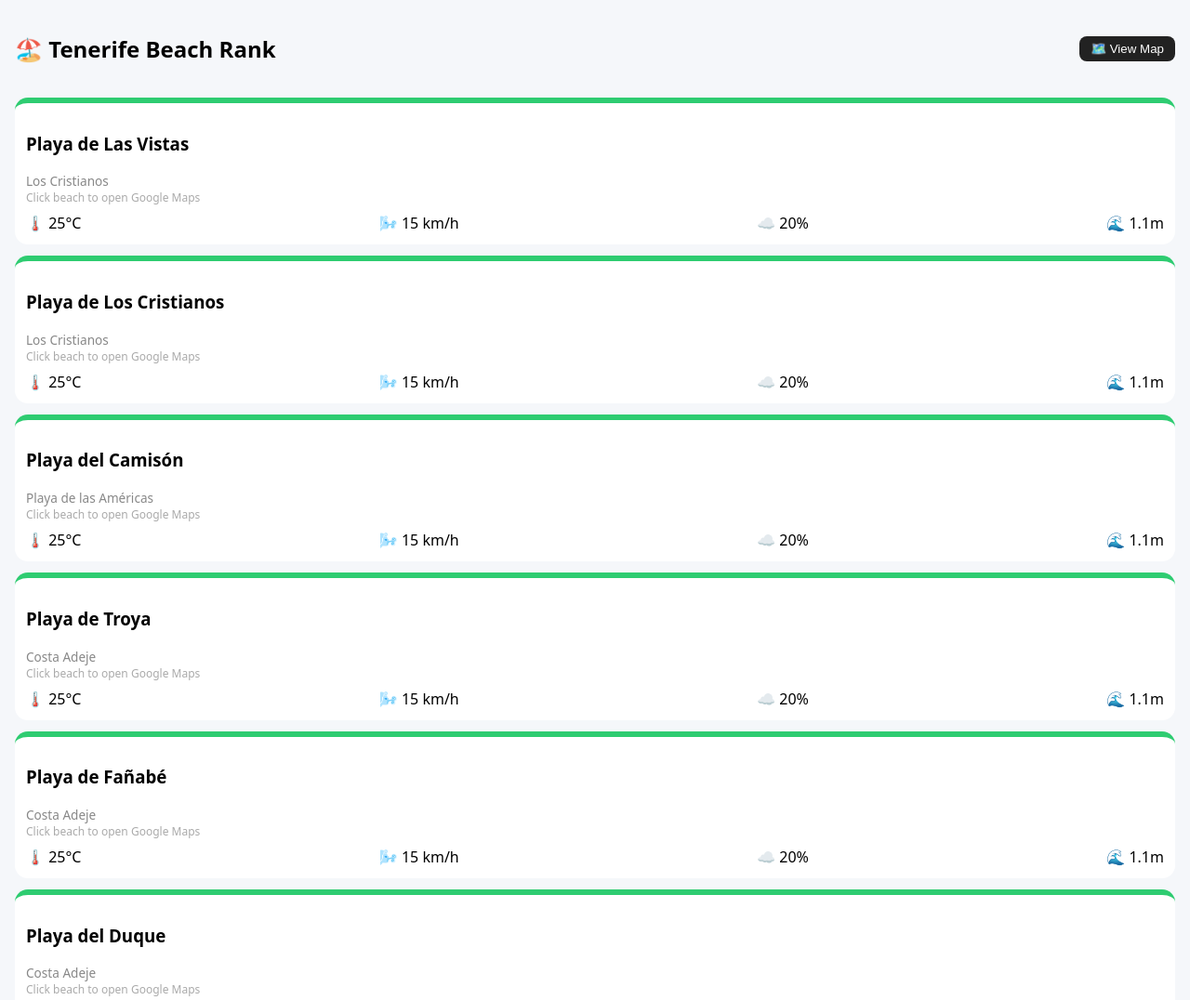
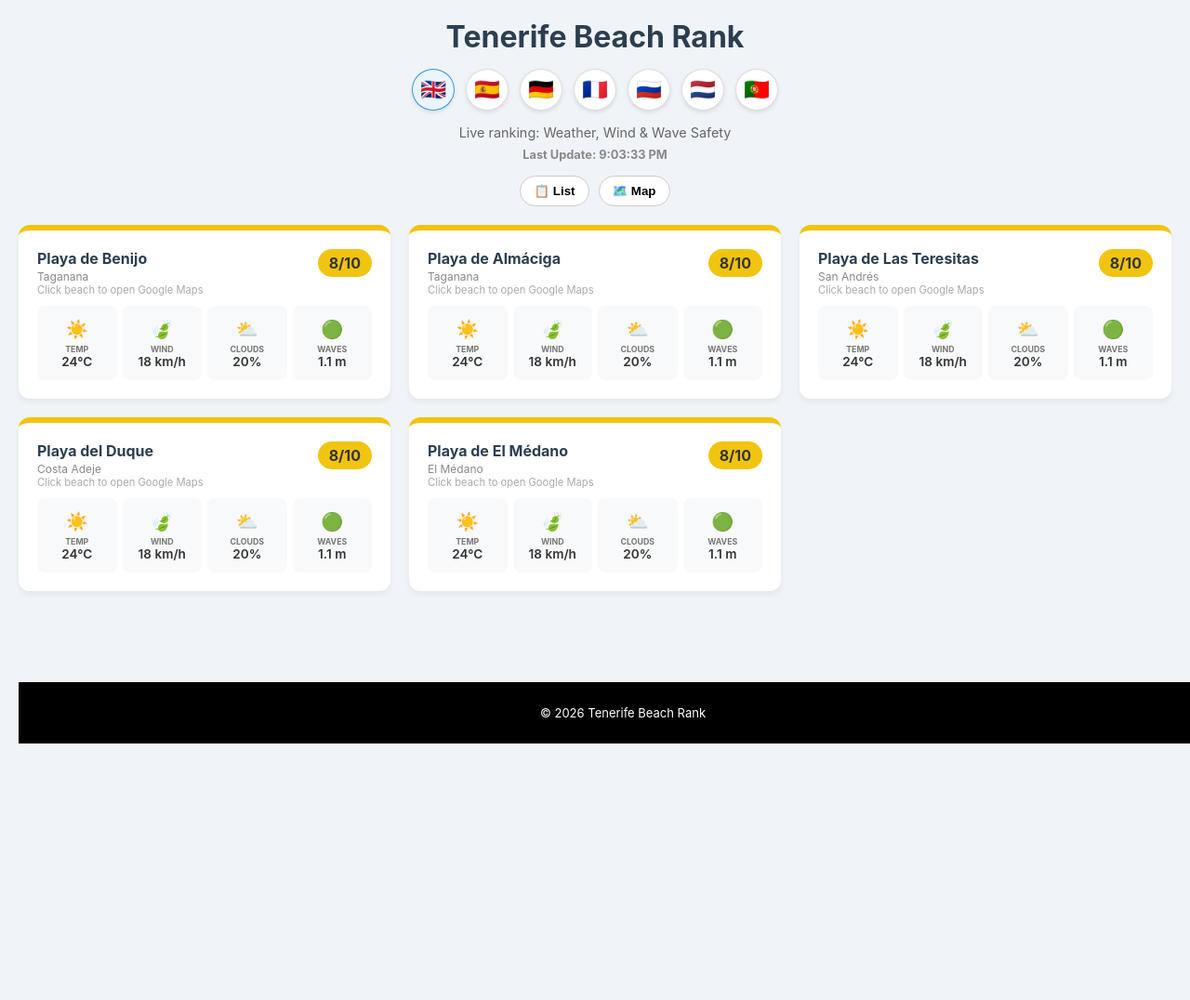
Before and after one commit to DataRaul/ranking-tenerife-beaches, a plain HTML site: page index.html in a window 1280 px wide. Shown: the top 1076 px of the page at 93% size. After the commit the page ends 800 px from the top, so only its background shows below. Drawn offline with nearby package versions, Linux system fonts and the light colour scheme.

Commit message:
Update index.html

```diff
--- a/index.html
+++ b/index.html
@@ -2,185 +2,215 @@
 <html lang="en">
 <head>
 <meta charset="UTF-8">
-<title>🏖️ Tenerife Beach Rank</title>
 <meta name="viewport" content="width=device-width, initial-scale=1.0">
-
-
+<title>Tenerife Beach Rank + Safety Flags</title>
+<link rel="stylesheet" href="https://unpkg.com/leaflet@1.9.4/dist/leaflet.css" />
 <style>
+:root {
+  --bg-color:#f0f4f8;
+  --card-bg:#ffffff;
+  --text-main:#333;
+  --text-light:#666;
+  --green:#2ecc71;
+  --yellow:#f1c40f;
+  --red:#e74c3c;
+  --footer-bg:#000;
+}
 body {
-font-family: system-ui, sans-serif;
-background: #f5f7fa;
-margin: 0;
-padding: 16px;
+  font-family:-apple-system,BlinkMacSystemFont,"Segoe UI",Roboto,Helvetica,Arial,sans-serif;
+  background:var(--bg-color);
+  margin:0;
+  padding:20px;
+  padding-bottom:120px;
+  color:var(--text-main);
 }
-header {
-display: flex;
-justify-content: space-between;
-align-items: center;
-}
-button {
-padding: 6px 12px;
-border-radius: 8px;
-border: none;
-background: #222;
-color: white;
-cursor: pointer;
-}
-#listView, #mapView { margin-top: 16px; }
-.card {
-background: white;
-border-radius: 14px;
-padding: 12px;
-margin-bottom: 12px;
-border-top: 6px solid transparent;
-}
-.card.green { border-top-color: #2ecc71; }
-.card.yellow { border-top-color: #f1c40f; }
-.card.red { border-top-color: #e74c3c; }
-.beach-name a { color: #000; text-decoration: none; }
-.beach-town { color: #888; font-size: 0.85em; }
-.beach-map-hint { font-size: 0.75em; color: #aaa; }
-.metrics { display: flex; justify-content: space-between; margin-top: 8px; }
-#mapView {
-position: relative;
-height: 80vh;
-background: url("https://upload.wikimedia.org/wikipedia/commons/5/55/Tenerife_relief_map.png") center/contain no-repeat;
-}
-.marker {
-position: absolute;
-width: 12px;
-height: 12px;
-border-radius: 50%;
-transform: translate(-50%, -50%);
-}
-.marker.green { background: #2ecc71; }
-.marker.yellow { background: #f1c40f; }
-.marker.red { background: #e74c3c; }
+header { text-align:center; margin-bottom:20px }
+h1 { margin:0; font-size:2rem; color:#2c3e50 }
+.subtitle { color:var(--text-light); font-size:.9rem; }
+.last-updated { font-size:.8rem; color:#888; margin-top:8px; font-weight:bold; }
+.lang-switcher { margin:15px 0; display:flex; justify-content:center; gap:12px; flex-wrap:wrap; }
+.lang-btn { background:#fff; border:1px solid #ddd; padding:8px; border-radius:50%; cursor:pointer; font-size:1.4rem; box-shadow:0 2px 4px rgba(0,0,0,.1); }
+.lang-btn.active { border-color:#3498db; background:#ebf5ff; }
+.view-toggle { display:flex; justify-content:center; gap:10px; margin:15px 0; }
+.view-toggle button { padding:8px 14px; border-radius:20px; border:1px solid #ccc; background:#fff; cursor:pointer; font-weight:600; }
+#map { height:70vh; max-width:1400px; margin:0 auto; border-radius:12px; display:none; }
+.beach-grid { display:grid; grid-template-columns:repeat(auto-fill,minmax(320px,1fr)); gap:20px; max-width:1400px; margin:0 auto; }
+.card { background:var(--card-bg); border-radius:12px; padding:20px; box-shadow:0 4px 6px rgba(0,0,0,.05); border-top:6px solid #ccc; transition: transform 0.2s; }
+.card:hover { transform: translateY(-3px); }
+.status-green { border-color:var(--green); }
+.status-yellow { border-color:var(--yellow); }
+.status-red { border-color:var(--red); }
+.card-header { display:flex; justify-content:space-between; align-items:flex-start; gap:10px; }
+.beach-name a { color:#2c3e50; text-decoration:none; font-weight:700; }
+.beach-town { font-size:.75rem; color:#888; margin-top:2px; }
+.beach-map-hint { font-size:.7rem; color:#aaa; }
+.score-badge { padding:5px 12px; border-radius:20px; font-weight:bold; color:#fff; }
+.status-green .score-badge { background:var(--green); }
+.status-yellow .score-badge { background:var(--yellow); color:#333; }
+.status-red .score-badge { background:var(--red); }
+.metrics { display:grid; grid-template-columns:repeat(4,1fr); gap:6px; margin-top:10px; }
+.metric-item { background:#f8f9fa; border-radius:8px; display:flex; flex-direction:column; align-items:center; justify-content:center; min-height:80px; }
+.metric-emoji { font-size:1.2rem; margin-bottom:4px; }
+.metric-label { font-size:.55rem; text-transform:uppercase; color:#777; font-weight:bold; }
+.metric-value { font-size:.85rem; font-weight:600; }
+.main-footer { background:var(--footer-bg); color:#fff; text-align:center; padding:25px 10px; position:fixed; bottom:0; width:100%; font-size:13px; }
 </style>
 </head>
 <body>
 <header>
-<h2>🏖️ Tenerife Beach Rank</h2>
-<div>
-<button id="toggleMap">🗺️ View Map</button>
-<button id="backBtn" hidden>⬅ Back</button>
+<h1 id="title-text">Tenerife Beach Rank</h1>
+<div class="lang-switcher">
+<button class="lang-btn active" id="btn-en" onclick="setLanguage('en')">🇬🇧</button>
+<button class="lang-btn" id="btn-es" onclick="setLanguage('es')">🇪🇸</button>
+<button class="lang-btn" id="btn-de" onclick="setLanguage('de')">🇩🇪</button>
+<button class="lang-btn" id="btn-fr" onclick="setLanguage('fr')">🇫🇷</button>
+<button class="lang-btn" id="btn-ru" onclick="setLanguage('ru')">🇷🇺</button>
+<button class="lang-btn" id="btn-nl" onclick="setLanguage('nl')">🇳🇱</button>
+<button class="lang-btn" id="btn-pt" onclick="setLanguage('pt')">🇵🇹</button>
+</div>
+<div class="subtitle" id="subtitle-text">Live ranking: Weather, Wind & Wave Safety</div>
+<div class="last-updated" id="last-update"></div>
+<div class="view-toggle">
+<button onclick="showList()">📋 List</button>
+<button onclick="showMap()">🗺️ Map</button>
 </div>
 </header>
 
+<div id="map"></div>
+<div id="app" class="beach-grid"></div>
+<footer class="main-footer">© 2026 Tenerife Beach Rank</footer>
 
-<div id="listView"></div>
-<div id="mapView" hidden></div>
+<script src="https://unpkg.com/leaflet@1.9.4/dist/leaflet.js"></script>
+<script>
+// === Languages ===
+const i18n = {
+  en:{title:"Tenerife Beach Rank",sub:"Live ranking: Weather, Wind & Waves",temp:"Temp",wind:"Wind",clouds:"Clouds",waves:"Waves",update:"Last Update"},
+  es:{title:"Ranking Playas Tenerife",sub:"Clasificación en vivo por clima, viento y olas",temp:"Temp",wind:"Viento",clouds:"Nubes",waves:"Olas",update:"Última act."},
+  de:{title:"Teneriffa Strand-Ranking",sub:"Live-Ranking nach Wetter, Wind & Wellen",temp:"Temp",wind:"Wind",clouds:"Wolken",waves:"Wellen",update:"Letztes Update"},
+  fr:{title:"Classement Plages Ténérife",sub:"Classement en direct (Météo, Vent, Vagues)",temp:"Temp",wind:"Vent",clouds:"Nuages",waves:"Vagues",update:"Mis à jour"},
+  ru:{title:"Рейтинг пляжей Тенерифе",sub:"Живой рейтинг: погода, ветер и волны",temp:"Темп.",wind:"Ветер",clouds:"Облака",waves:"Волны",update:"Обновлено"},
+  nl:{title:"Tenerife Strand Ranglijst",sub:"Live ranglijst op basis van weer en golven",temp:"Temp",wind:"Wind",clouds:"Wolken",waves:"Golven",update:"Laatste update"},
+  pt:{title:"Ranking Praias Tenerife",sub:"Ranking ao vivo baseado no clima e ondas",temp:"Temp",wind:"Vento",clouds:"Nuvens",waves:"Ondas",update:"Última atualiz."}
+};
 
+let currentLang='en';
 
-<script>
+// === Beaches ===
 const beaches = [
-// SOUTH
-{name:"Playa de Las Vistas",town:"Los Cristianos",lat:28.0518,lon:-16.7265,coast:"south"},
-{name:"Playa de Los Cristianos",town:"Los Cristianos",lat:28.0504,lon:-16.7226,coast:"south"},
-{name:"Playa del Camisón",town:"Playa de las Américas",lat:28.0531,lon:-16.7314,coast:"south"},
-{name:"Playa de Troya",town:"Costa Adeje",lat:28.0673,lon:-16.7363,coast:"south"},
-{name:"Playa de Fañabé",town:"Costa Adeje",lat:28.0877,lon:-16.7408,coast:"south"},
-{name:"Playa del Duque",town:"Costa Adeje",lat:28.0908,lon:-16.7431,coast:"south"},
-{name:"Playa del Duque Norte",town:"Costa Adeje",lat:28.0934,lon:-16.7456,coast:"south"},
-{name:"Playa Diego Hernández",town:"La Caleta",lat:28.1068,lon:-16.7565,coast:"south"},
-{name:"Playa Adeje",town:"Adeje",lat:28.1152,lon:-16.7656,coast:"south"},
-{name:"Playa Paraíso",town:"Playa Paraíso",lat:28.1256,lon:-16.7712,coast:"south"},
-{name:"Playa Callao Salvaje",town:"Callao Salvaje",lat:28.1221,lon:-16.7765,coast:"south"},
-{name:"Playa de Abama",town:"Guía de Isora",lat:28.1697,lon:-16.7932,coast:"south"},
-{name:"Playa San Juan",town:"Playa San Juan",lat:28.1789,lon:-16.8122,coast:"south"},
-{name:"Playa de Alcalá",town:"Alcalá",lat:28.1994,lon:-16.8286,coast:"south"},
-{name:"Playa de la Arena",town:"Puerto de Santiago",lat:28.2285,lon:-16.8407,coast:"south"},
-
-
-// EAST / MEDANO
-{name:"Playa de El Médano",town:"El Médano",lat:28.0435,lon:-16.5385,coast:"east"},
-{name:"Playa de la Tejita",town:"El Médano",lat:28.0333,lon:-16.5593,coast:"east"},
-{name:"Playa del Cabezo",town:"El Médano",lat:28.0478,lon:-16.5302,coast:"east"},
-{name:"Playa de la Pelada",town:"El Médano",lat:28.0573,lon:-16.5204,coast:"east"},
-{name:"Playa de Montaña Roja",town:"El Médano",lat:28.0333,lon:-16.5492,coast:"east"},
-
-
-// NORTH
-{name:"Playa Jardín",town:"Puerto de la Cruz",lat:28.4168,lon:-16.5574,coast:"north"},
-{name:"Playa Martiánez",town:"Puerto de la Cruz",lat:28.4189,lon:-16.5383,coast:"north"},
-{name:"Playa del Bollullo",town:"La Orotava",lat:28.4217,lon:-16.5165,coast:"north"},
-{name:"Playa de los Patos",town:"La Orotava",lat:28.4239,lon:-16.5076,coast:"north"},
-{name:"Playa de San Marcos",town:"Icod de los Vinos",lat:28.3753,lon:-16.7138,coast:"north"},
-{name:"Charco del Viento",town:"La Guancha",lat:28.3724,lon:-16.7022,coast:"north"},
-{name:"Playa de Garachico",town:"Garachico",lat:28.3736,lon:-16.7644,coast:"north"},
-{name:"Playa de Benijo",town:"Taganana",lat:28.5724,lon:-16.1867,coast:"north"},
-{name:"Playa de Almáciga",town:"Taganana",lat:28.5702,lon:-16.2005,coast:"north"},
-{name:"Playa del Roque de las Bodegas",town:"Taganana",lat:28.5673,lon:-16.2114,coast:"north"},
-{name:"Playa de Las Teresitas",town:"Santa Cruz",lat:28.5096,lon:-16.1837,coast:"north"},
-{name:"Playa de Las Gaviotas",town:"Santa Cruz",lat:28.5147,lon:-16.1687,coast:"north"},
-{name:"Playa de Antequera",town:"Anaga",lat:28.5447,lon:-16.1264,coast:"north"},
-
-
-// NATURAL POOLS / EXTRA
-{name:"Bajamar Pools",town:"Bajamar",lat:28.5562,lon:-16.3475,coast:"north"},
-{name:"Punta del Hidalgo",town:"Punta del Hidalgo",lat:28.5694,lon:-16.3276,coast:"north"}
+{name:"Playa de Benijo",town:"Taganana",coast:"north",lat:28.5724,lon:-16.1867},
+{name:"Playa de Almáciga",town:"Taganana",coast:"north",lat:28.5702,lon:-16.2005},
+{name:"Playa de Las Teresitas",town:"San Andrés",coast:"north",lat:28.5096,lon:-16.1837},
+{name:"Playa del Duque",town:"Costa Adeje",coast:"south",lat:28.0908,lon:-16.7431},
+{name:"Playa de El Médano",town:"El Médano",coast:"east",lat:28.0435,lon:-16.5385},
+// ... add all 80 beaches here in the same format
 ];
 
-
-function scoreBeach(wind,temp,clouds,waves,coast){
-let score=0;
-if(temp>=22&&temp<=30)score+=4; else if(temp>=18)score+=2;
-if(wind<=18)score+=3; else if(wind<=25)score+=2; else if(wind<=32)score+=1;
-if(clouds<=20)score+=3; else if(clouds<=50)score+=2; else if(clouds<=70)score+=1;
-if(waves>2.0)return 0;
-if(waves>1.5)score-=(coast==="north"?1:3);
-else if(waves>1.2)score-=(coast==="north"?0.5:2);
-return Math.max(0,Math.min(10,score));
+// === Scoring ===
+function scoreBeach(b){
+  let s=0;
+  // Temp
+  if(b.temp>=22&&b.temp<=30)s+=4;
+  else if(b.temp>=19)s+=2;
+  else s+=1;
+  // Wind softened
+  if(b.wind<18)s+=3;
+  else if(b.wind<26)s+=2;
+  else if(b.wind<32)s+=1;
+  // Clouds
+  if(b.clouds<20)s+=3;
+  else if(b.clouds<50)s+=1.5;
+  // Wave bias north
+  let wave=b.wave;
+  if(b.coast==="north") wave*=0.65;
+  // Status
+  let status=s>=8?'green':s>=6?'yellow':'red';
+  if(b.wave>2) status='red';
+  else if(b.wave>1.2 && status==='green') status='yellow';
+  return {...b,score:Math.round(s),status};
 }
 
+// === Emojis ===
+function getEmojis(b){
+  let waveEmoji='🟢';
+  if(b.wave>2) waveEmoji='🔴';
+  else if(b.wave>1.2) waveEmoji='🟡';
+  return {
+    temp:b.temp>28?'🔥':(b.temp>20?'☀️':'🌥️'),
+    wind:b.wind>22?'🚩':(b.wind>12?'🍃':'💨'),
+    clouds:b.clouds>50?'☁️':(b.clouds>15?'⛅':'☀️'),
+    waves:waveEmoji
+  };
+}
 
-function statusColor(score){ if(score>=8)return"green"; if(score>=6)return"yellow"; return"red"; }
-
-
-function renderList(){
-const list=document.getElementById("listView"); list.innerHTML="";
-beaches.forEach(b=>{
-const score=scoreBeach(15,25,20,1.1,b.coast);
-const color=statusColor(score);
-const maps=`https://www.google.com/maps?q=${b.lat},${b.lon}`;
-list.innerHTML+=`
-<div class="card ${color}">
-<h3 class="beach-name"><a href="${maps}" target="_blank">${b.name}</a></h3>
+// === Render Beaches ===
+let globalBeachData=[];
+function renderBeaches(){
+  const app=document.getElementById('app');
+  app.innerHTML='';
+  globalBeachData.sort((a,b)=>b.score-a.score).forEach(b=>{
+    const e=getEmojis(b);
+    const url=`https://www.google.com/maps?q=${b.lat},${b.lon}`;
+    app.innerHTML+=
+    `<div class="card status-${b.status}">
+      <div class="card-header">
+        <div>
+          <div class="beach-name"><a href="${url}" target="_blank">${b.name}</a></div>
           <div class="beach-town">${b.town}</div>
           <div class="beach-map-hint">Click beach to open Google Maps</div>
+        </div>
+        <div class="score-badge">${b.score}/10</div>
+      </div>
       <div class="metrics">
-<span>🌡️ 25°C</span>
-<span>🌬️ 15 km/h</span>
-<span>☁️ 20%</span>
-<span>🌊 1.1m</span>
+        <div class="metric-item"><div class="metric-emoji">${e.temp}</div><div class="metric-label">${i18n[currentLang].temp}</div><div class="metric-value">${b.temp}°C</div></div>
+        <div class="metric-item"><div class="metric-emoji">${e.wind}</div><div class="metric-label">${i18n[currentLang].wind}</div><div class="metric-value">${b.wind} km/h</div></div>
+        <div class="metric-item"><div class="metric-emoji">${e.clouds}</div><div class="metric-label">${i18n[currentLang].clouds}</div><div class="metric-value">${b.clouds}%</div></div>
+        <div class="metric-item"><div class="metric-emoji">${e.waves}</div><div class="metric-label">${i18n[currentLang].waves}</div><div class="metric-value">${b.wave.toFixed(1)} m</div></div>
       </div>
     </div>`;
   });
 }
 
-
-function renderMap(){
-const map=document.getElementById("mapView"); map.innerHTML="";
-beaches.forEach(b=>{
-const score=scoreBeach(15,25,20,1.1,b.coast);
-const color=statusColor(score);
-const x=(b.lon+17)*400; const y=(28.7-b.lat)*400;
-map.innerHTML+=`<div class="marker ${color}" style="left:${x}px;top:${y}px"></div>`;
+// === Map View ===
+let map;
+function showMap(){
+  document.getElementById('app').style.display='none';
+  document.getElementById('map').style.display='block';
+  if(!map){
+    map=L.map('map').setView([28.3,-16.6],10);
+    L.tileLayer('https://{s}.tile.openstreetmap.org/{z}/{x}/{y}.png').addTo(map);
+    globalBeachData.forEach(b=>{
+      const color=b.status==='green'?'green':b.status==='yellow'?'orange':'red';
+      L.circleMarker([b.lat,b.lon],{radius:6,color}).addTo(map).bindPopup(b.name);
     });
   }
+}
+function showList(){
+  document.getElementById('map').style.display='none';
+  document.getElementById('app').style.display='grid';
+}
 
+// === Language ===
+function setLanguage(lang){
+  currentLang=lang;
+  document.getElementById('title-text').textContent=i18n[lang].title;
+  document.getElementById('subtitle-text').textContent=i18n[lang].sub;
+  document.querySelectorAll('.lang-btn').forEach(btn=>btn.classList.remove('active'));
+  document.getElementById('btn-'+lang).classList.add('active');
+  renderBeaches();
+  updateTimestamp();
+}
 
-document.getElementById("toggleMap").onclick=()=>{
-listView.hidden=true; mapView.hidden=false;
-toggleMap.hidden=true; backBtn.hidden=false; renderMap();
-};
-document.getElementById("backBtn").onclick=()=>{
-listView.hidden=false; mapView.hidden=true;
-toggleMap.hidden=false; backBtn.hidden=true;
-};
+// === Timestamp ===
+function updateTimestamp(){
+  const now=new Date();
+  const label=i18n[currentLang].update;
+  document.getElementById('last-update').textContent=`${label}: ${now.toLocaleTimeString()}`;
+}
 
-
-renderList();
+// === Mock Initialization ===
+globalBeachData=beaches.map(b=>scoreBeach({...b,temp:24,wind:18,clouds:20,wave:1.1}));
+renderBeaches();
+updateTimestamp();
 </script>
 </body>
 </html>
```
Lines whose indentation alone changed are shown as unchanged.
